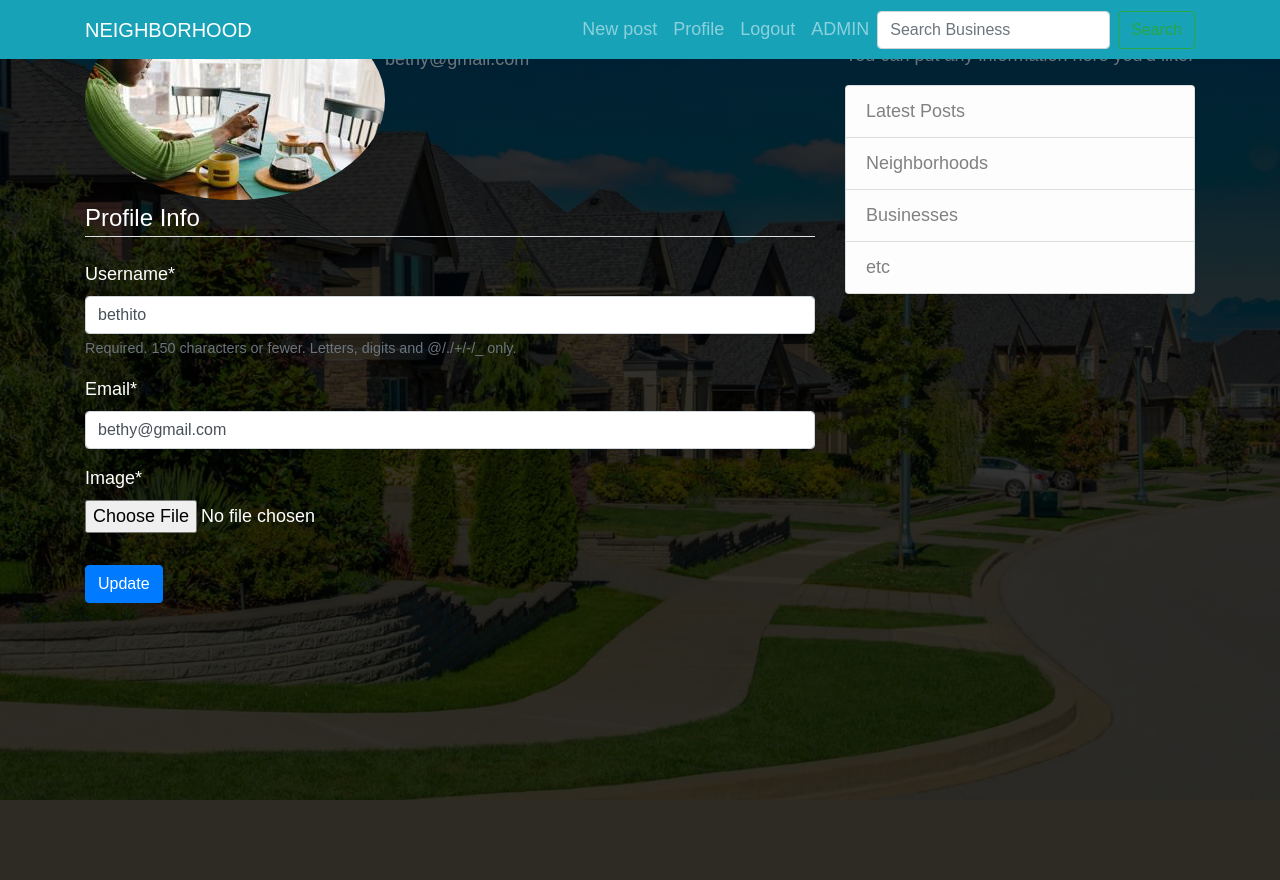
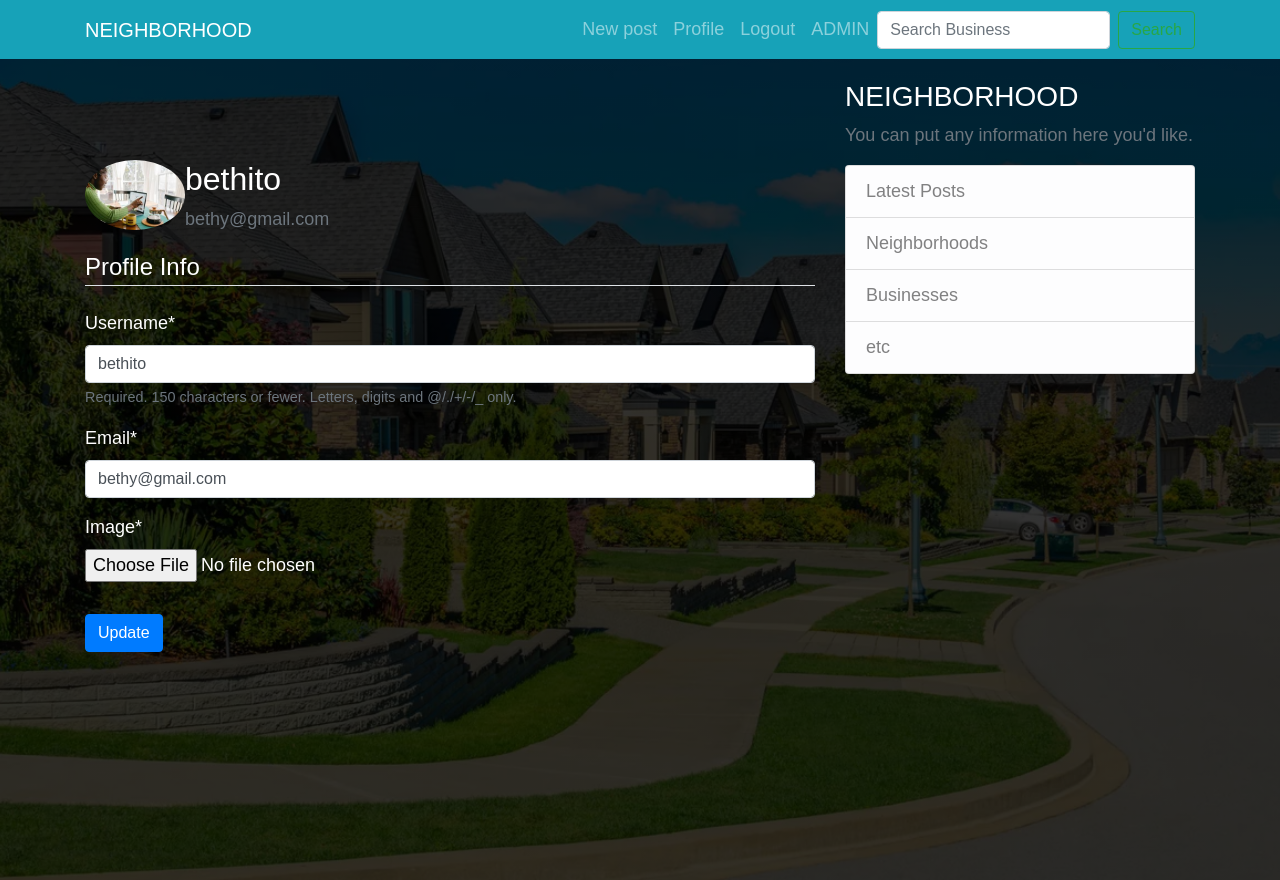
Before and after one commit to bethnduta/NeighbourHood-Project, a Django app: page /profile/ in a window 1280 px wide. Before the commit the page ends 800 px from the top, so only its background shows below. Run offline with Django 4.2, Linux system fonts and the light colour scheme; a user stored in the database is signed in; data comes from the database, SQL or seed files in the repository; both versions use the stored data as it was after the commit; some libraries are stand-ins or nearby versions.

Commit message:
modified views,urls&templates

```diff
--- a/neighbor/templates/base.html
+++ b/neighbor/templates/base.html
@@ -49,7 +49,7 @@
 
     </header>
 
-  <main role="main" class="container">
+  <main role="main" class="container" style="margin-top: 80px;">
     <div class="row">
       <div class="col-md-8">
         {% if message %}
@@ -63,7 +63,7 @@
       </div>
       <div class="col-md-4">
         <div class="content-section">
-          <h3>Our Sidebar</h3>
+          <h3>NEIGHBORHOOD</h3>
           <p class='text-muted'>You can put any information here you'd like.
             <ul class="list-group">
               <li class="list-group-item list-group-item-light">Latest Posts</li>
--- a/neighbor/templates/detail.html
+++ b/neighbor/templates/detail.html
@@ -2,7 +2,7 @@
 
     {% block content %}
 
-    <article class="media content-section">
+    <article class="media content-section" style="margin-top: 100px;">
         <img src="{{ object.author.profile }}" class="rounded-circle article-img" alt="">
             <div class="media-body">
             <div class="article-metadata">
--- a/neighbor/templates/index.html
+++ b/neighbor/templates/index.html
@@ -2,6 +2,8 @@
 
 {% block content %}
 {%for post in posts%}
+ <div class="container" style="margin-top: 100px;">
+  <div class="row">
     <article class="media content-section">
       <img src="{{ post.author.profile }}" class="rounded-circle article-img" alt="">
         <div class="media-body">
@@ -14,5 +16,7 @@
           <img src="{{post.image}}" alt="">
         </div>
       </article>
+  </div>
+ </div>
 {% endfor %}
 {% endblock %}
--- a/neighbor/templates/logout.html
+++ b/neighbor/templates/logout.html
@@ -1,9 +1,11 @@
 {% extends 'base.html' %}
 
 {% block content %}
-<h2>you have been logged out</h2>
+<div class="container" style="margin-top: 100px;">
+    <h2>you have been logged out</h2>
         <div class="border-top pt-3">
             <small class="text-muted"><a  href="{% url 'login' %}" class="btn btn-primary">Log In Again</a></small>
         </div>
+</div>
 
 {% endblock %}
--- a/neighbor/templates/profile.html
+++ b/neighbor/templates/profile.html
@@ -1,9 +1,9 @@
 {% extends 'base.html' %}
 {% load crispy_forms_tags %}
 {% block content %}
-    <div class="content-section">
+    <div class="content-section" style="margin-top: 80px;">
         <div class="media">
-            <img src="{{ user.profile.image.url}}" alt="" class="rounded-circle account-img">
+            <img src="{{ user.profile.image.url}}" alt="" class="rounded-circle account-img" class="card-img-top" style="width: 100px; height:70px;">
             <div class="media-body">
                 <h2 class="account-heading">{{ user.username }}</h2>
                 <p class="text-secondary">{{ user.email }}</p>
--- a/neighbor/urls.py
+++ b/neighbor/urls.py
@@ -5,11 +5,12 @@ from .views import PostListView,PostDetailView
 
 
 urlpatterns = [
-    path('', PostListView.as_view(), name='index'),
+    path('',views.home,name='home'),
+    path('index/', PostListView.as_view(), name='index'),
     path('about/', views.neighbor, name='about'),
     path('post/<int:pk>/', PostDetailView.as_view(), name='post-detail'),
     path('post/new/', views.post_create, name='post-create'),
-    # path('neighborhood',views.neighborhood,name='neighborhood'),
+    path('neighborhood',views.neighborhood,name='neighborhood'),
     # path('new_neighborhood',views.new_neighborhood,name='new_neighborhood'),
     # path('single_neighborhood/<int:pk>/',views.single_neighborhood,name='single_neighborhood'),
     # path('new_neighborhood/<int:pk>/',views.new_neighborhood,name='new_neighborhood'),
--- a/neighbor/views.py
+++ b/neighbor/views.py
@@ -4,7 +4,7 @@ from django.http import HttpResponse
 from .models import Business, post
 from .forms import UserRegisterForm
 from django.contrib import messages
-from .forms import UserRegisterForm,UserUpdateForm,ProfileUpdateForm
+from .forms import UserRegisterForm,UserUpdateForm,ProfileUpdateForm,neighborhoodForm
 from django.contrib.auth.decorators import login_required
 from django.views.generic import ListView, DetailView, CreateView,  UpdateView, DeleteView
 from django.contrib.auth.mixins import LoginRequiredMixin,UserPassesTestMixin
@@ -12,6 +12,10 @@ from .forms import PostForm
 
 # Create your views here.
 
+def home(request):
+    return render(request,'home.html')
+
+@login_required
 def index(request):
     context = {'posts':post.objects.all()}
     return render(request, 'index.html', context)
@@ -40,7 +44,7 @@ def profile(request):
             u_form.save()
             p_form.save()
             messages.success(request,f'Account updated successfully')
-            return redirect('profile')
+            return redirect('index')
     u_form=UserUpdateForm(instance=request.user)
     p_form=ProfileUpdateForm(instance=request.user)
 
@@ -102,27 +106,27 @@ class PostDeleteView(LoginRequiredMixin,UserPassesTestMixin,DeleteView):
 #         form = BusinessForm()
 #     return render(request,'business_form.html',{'form':form})
 
-# @login_required
-# def neighborhood(request):
-#     if request.method == 'POST':
-#         form = NeighborhoodForm(request.POST)
-#         if form.is_valid():
-#             form.save()
-#             return redirect('index')
-#     else:
-#         form = NeighborhoodForm()
-#     return render(request,'neighborhood_form.html',{'form':form})
+@login_required
+def neighborhood(request):
+    if request.method == 'POST':
+        form = neighborhoodForm(request.POST)
+        if form.is_valid():
+            form.save()
+            return redirect('index')
+    else:
+        form = neighborhoodForm()
+    return render(request,'neighborhood_form.html',{'form':form})
 
 
-# def create_neighborhood(request):
-#     if request.method == 'POST':
-#         form = NeighborhoodForm(request.POST)
-#         if form.is_valid():
-#             form.save()
-#             return redirect('index')
-#     else:
-#         form = NeighborhoodForm()
-#     return render(request,'neighborhood_form.html',{'form':form})
+def create_neighborhood(request):
+    if request.method == 'POST':
+        form = neighborhoodForm(request.POST)
+        if form.is_valid():
+            form.save()
+            return redirect('index')
+    else:
+        form = neighborhoodForm()
+    return render(request,'neighborhood_form.html',{'form':form})
 
 # @login_required
 # def single_neighborhood(request,neighborhood_id):
@@ -138,19 +142,19 @@ class PostDeleteView(LoginRequiredMixin,UserPassesTestMixin,DeleteView):
 #             form = BusinessForm()
 #     return render(request,'single_neighborhood.html',{'neighborhood':neighborhood})
 
-# @login_required
-# def join_neighborhood(request,neighborhood_id):
-#     neighborhood=Neighborhood.objects.get(id=neighborhood_id)
-#     request.user.profile.neighborhood.add(neighborhood)
-#     request.user.profile.save()
-#     return render(request,'single_neighborhood.html',{'neighborhood':neighborhood})
+@login_required
+def join_neighborhood(request,neighborhood_id):
+    neighborhood=neighborhood.objects.get(id=neighborhood_id)
+    request.user.profile.neighborhood.add(neighborhood)
+    request.user.profile.save()
+    return render(request,'single_neighborhood.html',{'neighborhood':neighborhood})
 
-# @login_required
-# def leave_neighborhood(request,neighborhood_id):
-#     neighborhood=Neighborhood.objects.get(id=neighborhood_id)
-#     request.user.profile.neighborhood.remove(neighborhood)
-#     request.user.profile.save()
-#     return render(request,'single_neighborhood.html',{'neighborhood':neighborhood})
+@login_required
+def leave_neighborhood(request,neighborhood_id):
+    neighborhood=neighborhood.objects.get(id=neighborhood_id)
+    request.user.profile.neighborhood.remove(neighborhood)
+    request.user.profile.save()
+    return render(request,'single_neighborhood.html',{'neighborhood':neighborhood})
 
 # def search_business(request):
 #     if request.method == 'POST':
```
Also changed, not shown: neighbor/templates/home.html (added, +14 -0 lines), db.sqlite3. Lines whose indentation alone changed are shown as unchanged.
